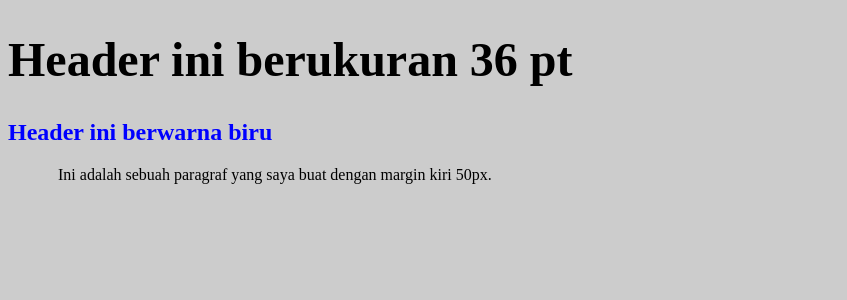
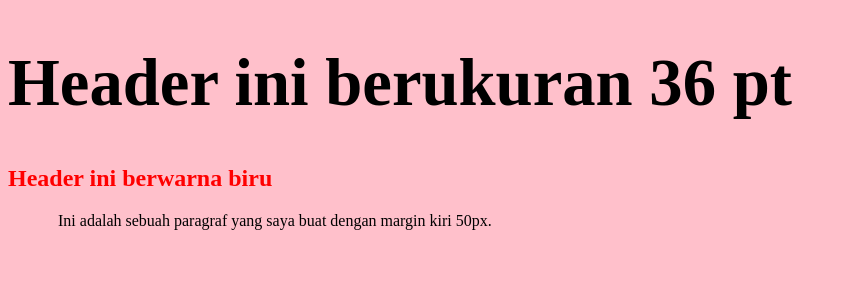
Before and after one commit to anggerbinuko/dpw, a PHP site: page /header.html in a window 1280 px wide. Shown: the top 300 px of the page, without its empty margins (0-847 px from the left). Run offline with PHP 8.4, Linux system fonts and the light colour scheme.

Commit message:
update modul 4

```diff
--- a/Modul4/style/style1.css
+++ b/Modul4/style/style1.css
@@ -1,16 +1,16 @@
 /* Mengatur warna latar belakang seluruh halaman [cite: 103] */
 body {
-    background-color: #CCCCCC;
+    background-color: pink;
 }
 
 /* Mengatur ukuran font untuk judul h1 [cite: 105] */
 h1 {
-    font-size: 36pt;
+    font-size: 50pt;
 }
 
 /* Mengatur warna teks untuk judul h2 [cite: 107] */
 h2 {
-    color: blue;
+    color: red;
 }
 
 /* Mengatur jarak margin kiri pada paragraf [cite: 109] */
--- a/Modul4/template.html
+++ b/Modul4/template.html
@@ -6,7 +6,7 @@
     <style>
         /* Pengaturan Body dan Font Dasar */
         body {
-            font-family: Arial, sans-serif;
+            font-family: Lucida Handwriting, cursive;
             margin: 0;
             padding: 0;
             background-color: #f4f4f4;
```
